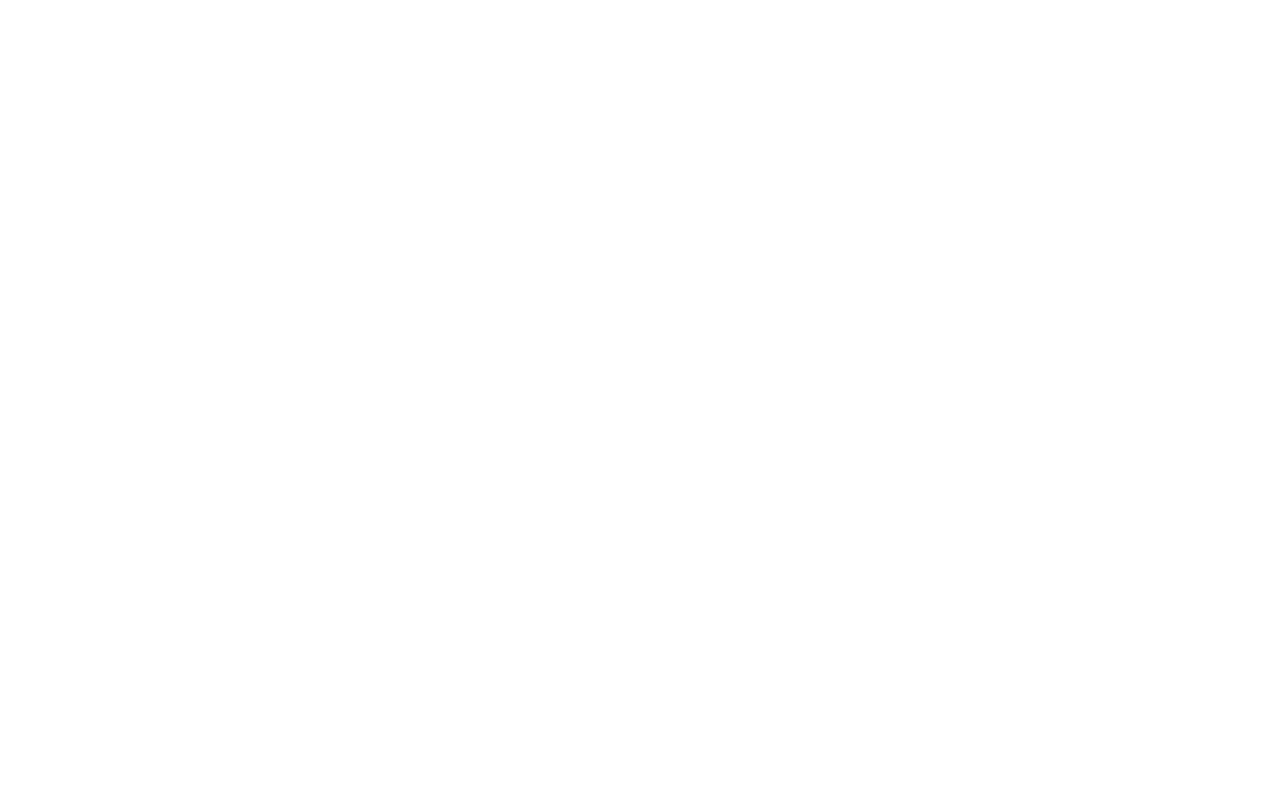
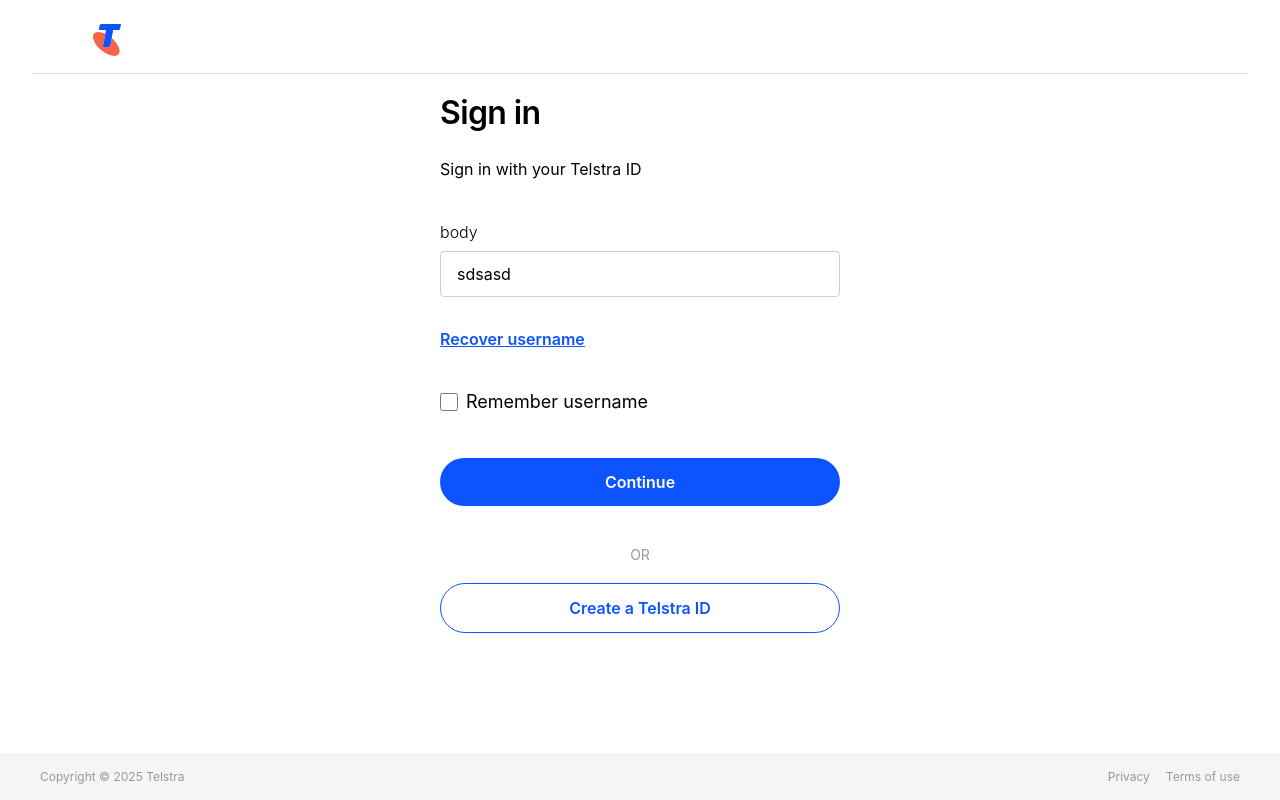
Before and after one commit to 47hamza/Testril, a Next.js app: page / in a window 1280 px wide. Built offline with nearby package versions, Linux system fonts and the light colour scheme.

Commit message:
code changes

```diff
--- /dev/null
+++ b/src/app/components/Telstra/LoginPage.css
@@ -0,0 +1,358 @@
+.container {
+  min-height: 100vh;
+  display: flex;
+  flex-direction: column;
+  background-color: #ffffff;
+  position: relative;
+  margin: 0;
+  padding: 0;
+  width: 100%;
+}
+
+/* Header */
+.header {
+  padding: 0;
+  position: relative;
+  z-index: 10;
+  width: 100%;
+}
+
+.headerInner {
+  padding: 24px 32px 0 32px;
+  width: 100%;
+  box-sizing: border-box;
+}
+
+.logoContainer {
+  display: flex;
+  align-items: center;
+  padding-bottom: 16px;
+  justify-content: flex-start;
+  margin-left: 5%;
+}
+
+.headerSeparator {
+  height: 1px;
+  background-color: #e0e0e0;
+  width: 100%;
+  margin: 0;
+  padding: 0;
+  border: none;
+  display: block;
+  box-sizing: border-box;
+}
+
+/* Main Content */
+.main {
+  flex: 1;
+  display: flex;
+  align-items: center;
+  justify-content: center;
+  padding: 0 20px 100px;
+  width: 100%;
+  box-sizing: border-box;
+}
+
+.loginForm {
+  width: 100%;
+  max-width: 400px;
+  display: flex;
+  flex-direction: column;
+}
+
+.title {
+  font-size: 32px;
+  font-weight: 600;
+  color: #000000;
+  margin: 0 0 25px 0;
+  line-height: 1.2;
+  letter-spacing: -0.02em;
+}
+
+.subtitle {
+  font-size: 16px;
+  color: #000000;
+  margin: 0 0 40px 0;
+  line-height: 1.5;
+  font-weight: 400;
+}
+
+.formGroup {
+  display: flex;
+  flex-direction: column;
+  gap: 8px;
+  margin-bottom: 12px;
+}
+
+.label {
+  font-size: 16px;
+  font-weight: 350;
+  color: #000000;
+  line-height: 1.4;
+}
+
+.input {
+  width: 100%;
+  padding: 12px 16px;
+  font-size: 16px;
+  border: 1px solid #d0d0d0;
+  border-radius: 4px;
+  background-color: #ffffff;
+  color: #000000;
+  box-sizing: border-box;
+  transition: border-color 0.2s;
+  font-family: inherit;
+}
+
+.input:focus {
+  outline: none;
+  border-color: #0D54FF;
+}
+
+.input:hover {
+  border-color: #999999;
+}
+
+.recoverLink {
+  font-size: 16px;
+  color: #0D54FF;
+  text-decoration: underline;
+  align-self: flex-start;
+  margin-bottom: 40px;
+  margin-top: 20px;
+  cursor: pointer;
+  font-weight: 600;
+}
+
+.recoverLink:hover {
+  color: #0044cc;
+}
+
+.checkboxGroup {
+  display: flex;
+  align-items: center;
+  gap: 8px;
+  margin-bottom: 44px;
+}
+
+.checkbox {
+  width: 18px;
+  height: 18px;
+  cursor: pointer;
+  accent-color: #0D54FF;
+  margin: 0;
+  flex-shrink: 0;
+}
+
+.checkboxLabel {
+  font-size: 18px;
+  color: #000000;
+  cursor: pointer;
+  line-height: 1.4;
+  font-weight: 400;
+  user-select: none;
+}
+
+.continueButton {
+  width: 100%;
+  padding: 14px 24px;
+  font-size: 16px;
+  font-weight: 600;
+  color: #ffffff;
+  background-color: #0D54FF;
+  border: none;
+  border-radius: 100px;
+  cursor: pointer;
+  margin-bottom: 20px;
+  transition: background-color 0.2s;
+  font-family: inherit;
+}
+
+.continueButton:hover {
+  background-color: #0044cc;
+}
+
+.continueButton:active {
+  background-color: #0033aa;
+}
+
+.separator {
+  display: flex;
+  align-items: center;
+  justify-content: center;
+  margin: 20px 0;
+}
+
+.separatorText {
+  font-size: 14px;
+  color: #999999;
+  font-weight: 400;
+}
+
+.createButton {
+  width: 100%;
+  padding: 14px 24px;
+  font-size: 16px;
+  font-weight: 600;
+  color: #0D54FF;
+  background-color: #ffffff;
+  border: 1px solid #0D54FF;
+  border-radius: 100px;
+  cursor: pointer;
+  transition: all 0.2s;
+  font-family: inherit;
+}
+
+.createButton:hover {
+  background-color: #f0f5ff;
+  border-color: #0044cc;
+  color: #0044cc;
+}
+
+.createButton:active {
+  background-color: #e0ebff;
+}
+
+/* Footer */
+.footer {
+  background-color: #f5f5f5;
+  padding: 16px 32px;
+  margin-top: auto;
+  width: 100%;
+  box-sizing: border-box;
+}
+
+.footerContent {
+  max-width: 1200px;
+  margin: 0 auto;
+  display: flex;
+  justify-content: space-between;
+  align-items: center;
+  flex-wrap: nowrap;
+  gap: 0;
+  width: 100%;
+}
+
+.copyright {
+  font-size: 12px;
+  color: #999999;
+  font-weight: 400;
+  white-space: nowrap;
+  margin: 0;
+}
+
+.footerLinks {
+  display: flex;
+  gap: 16px;
+  align-items: center;
+  margin: 0;
+}
+
+.footerLink {
+  font-size: 12px;
+  color: #999999;
+  text-decoration: none;
+  transition: color 0.2s;
+  font-weight: 400;
+  white-space: nowrap;
+}
+
+.footerLink:hover {
+  color: #666666;
+  text-decoration: underline;
+}
+
+/* Responsive Design */
+@media (max-width: 768px) {
+  .headerInner {
+    padding: 20px 16px 0 16px;
+  }
+
+  .main {
+    padding: 32px 16px 80px;
+  }
+
+  .loginForm {
+    max-width: 100%;
+  }
+
+  .title {
+    font-size: 28px;
+  }
+
+  .footer {
+    padding: 12px 16px;
+  }
+
+  .footerContent {
+    flex-direction: column;
+    align-items: center;
+    text-align: center;
+    gap: 8px;
+    justify-content: center;
+  }
+
+  .copyright {
+    font-size: 12px;
+    margin: 0;
+  }
+
+  .footerLinks {
+    gap: 16px;
+    justify-content: center;
+    margin: 0;
+  }
+
+  .footerLink {
+    font-size: 12px;
+  }
+}
+
+@media (max-width: 480px) {
+  .headerInner {
+    padding: 16px 16px 0 16px;
+  }
+
+  .main {
+    padding: 24px 16px 60px;
+  }
+
+  .title {
+    font-size: 24px;
+  }
+
+  .subtitle {
+    font-size: 14px;
+  }
+
+  .continueButton,
+  .createButton {
+    padding: 12px 20px;
+    font-size: 15px;
+  }
+
+  .footer {
+    padding: 12px 16px;
+  }
+
+  .footerContent {
+    flex-direction: column;
+    align-items: center;
+    text-align: center;
+    gap: 8px;
+    justify-content: center;
+  }
+
+  .copyright {
+    font-size: 12px;
+    margin: 0;
+  }
+
+  .footerLinks {
+    margin: 0;
+  }
+
+  .footerLink {
+    font-size: 12px;
+  }
+}
--- /dev/null
+++ b/src/app/components/Telstra/LoginPage.js
@@ -0,0 +1,87 @@
+  'use client';
+
+import { useState } from 'react';
+import TelstraLogo from './Logo';
+import './LoginPage.css';
+
+export default function LoginPage() {
+  const [username, setUsername] = useState('sdsasd');
+  const [rememberUsername, setRememberUsername] = useState(false);
+
+  return (
+    <div className="container">
+      {/* Header */}
+      <header className="header">
+        <div className="headerInner">
+          <div className="logoContainer">
+            <TelstraLogo />
+          </div>
+          <hr className="headerSeparator" />
+        </div>
+      </header>
+
+      {/* Main Content */}
+      <main className="main">
+        <div className="loginForm">
+          <h1 className="title">Sign in</h1>
+          <p className="subtitle">Sign in with your Telstra ID</p>
+
+          <div className="formGroup">
+            <label htmlFor="username" className="label">
+              body
+            </label>
+            <input
+              type="text"
+              id="username"
+              className="input"
+              value={username}
+              onChange={(e) => setUsername(e.target.value)}
+            />
+          </div>
+
+          <a href="#" className="recoverLink">
+            Recover username
+          </a>
+
+          <div className="checkboxGroup">
+            <input
+              type="checkbox"
+              id="remember"
+              className="checkbox"
+              checked={rememberUsername}
+              onChange={(e) => setRememberUsername(e.target.checked)}
+            />
+            <label htmlFor="remember" className="checkboxLabel">
+              Remember username
+            </label>
+          </div>
+
+          <button className="continueButton">
+            Continue
+          </button>
+
+          <div className="separator">
+            <span className="separatorText">OR</span>
+          </div>
+
+          <button className="createButton">
+            Create a Telstra ID
+          </button>
+        </div>
+      </main>
+
+      {/* Footer */}
+      <footer className="footer">
+        <div className="footerContent">
+          <span className="copyright">
+            Copyright © 2025 Telstra
+          </span>
+          <div className="footerLinks">
+            <a href="#" className="footerLink">Privacy</a>
+            <a href="#" className="footerLink">Terms of use</a>
+          </div>
+        </div>
+      </footer>
+    </div>
+  );
+}
--- /dev/null
+++ b/src/app/components/Telstra/Logo.js
@@ -0,0 +1,30 @@
+export default function TelstraLogo() {
+  return (
+    <svg
+      width="33px"
+      height="33px"
+      viewBox="0 0 33 33"
+      version="1.1"
+      xmlns="http://www.w3.org/2000/svg"
+      xmlnsXlink="http://www.w3.org/1999/xlink"
+      aria-label="Telstra Logo"
+      role="img"
+      focusable="false"
+    >
+      <g id="Artboard" stroke="none" strokeWidth="1" fill="none" fillRule="evenodd">
+        <g id="Telstra_Primary-logo_C_RGB" fillRule="nonzero">
+          <path
+            d="M18.742504,14.0832 L17.5024033,21.3536 C17.2460517,22.6624 16.3840696,23.0144 15.6182193,23.0144 L9.88235294,23.0144 L12.3016709,9.6992 C9.88876173,8.5952 7.42137789,7.8752 5.4602884,7.8752 C3.59212634,7.8752 2.0764477,8.3808 1.0670634,9.5872 C0.3556878,10.448 0,11.5104 0,12.7712 C0,16.5568 2.98008698,21.808 8.08468757,26.0928 C12.6317235,29.8784 17.6369879,32 21.2771801,32 C23.0940719,32 24.5584802,31.4432 25.523003,30.336 C26.2792401,29.4784 26.5836576,28.3648 26.5836576,27.104 C26.5836576,23.424 23.5811398,18.2688 18.742504,14.0832 Z"
+            id="Path"
+            fill="#F96449"
+          />
+          <path
+            d="M8.44037537,0 C7.53032731,0 6.77409018,0.6112 6.57221332,1.568 L5.76470588,5.9552 L12.9777981,5.9552 L9.87914855,23.0112 L15.6182193,23.0112 C16.3840696,23.0112 17.2460517,22.656 17.5024033,21.3504 L20.1268025,5.9552 L25.3179217,5.9552 C26.2311742,5.9552 26.9874113,5.3504 27.1892882,4.3904 L28,0 L8.44037537,0 Z"
+            id="Path"
+            fill="#0D54FF"
+          />
+        </g>
+      </g>
+    </svg>
+  );
+}
--- a/src/app/layout.js
+++ b/src/app/layout.js
@@ -6,7 +6,7 @@
 export default function RootLayout({ children }) {
   return (
     <html lang="en">
-      <body>
+      <body style={{ margin: 0, padding: 0, fontFamily: '-apple-system, BlinkMacSystemFont, "Segoe UI", Roboto, "Helvetica Neue", Arial, sans-serif' }}>
         {children}
       </body>
     </html>
--- a/src/app/page.js
+++ b/src/app/page.js
@@ -1,9 +1,5 @@
-
+import LoginPage from './components/Telstra/LoginPage';
 
 export default function Home() {
-  return (
-    <div>
-
-    </div>
-  );
+  return <LoginPage />;
 }
```
